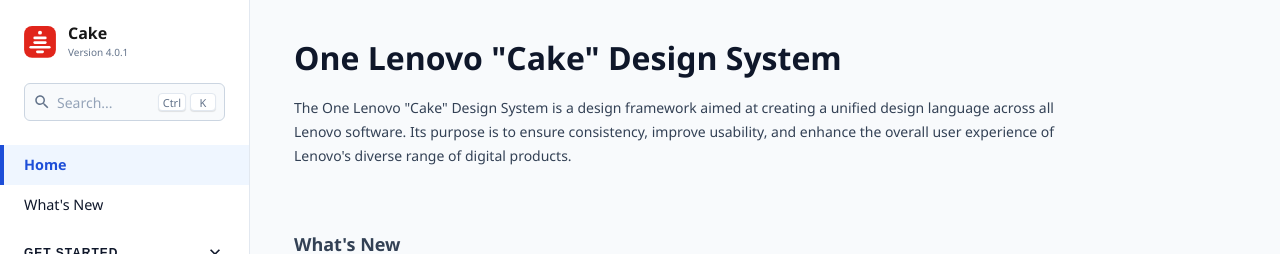
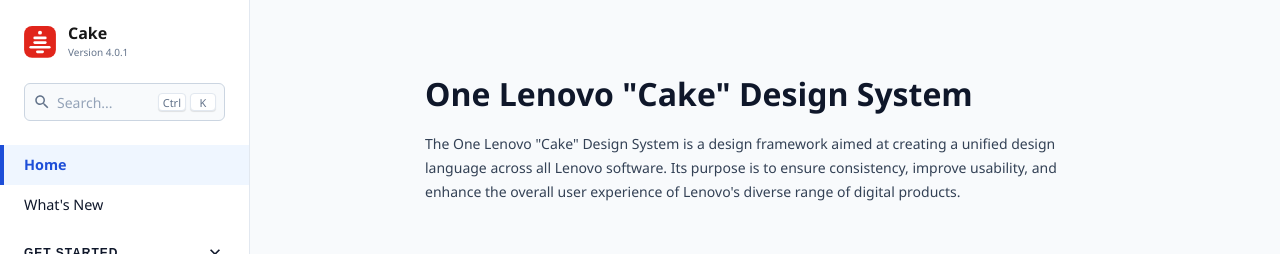
Before and after one commit to cake-admin/cakev2, a React (Create React App) app: page / in a window 1280 px wide. Shown: the top 254 px of the page. Built offline with nearby package versions, Linux system fonts and the light colour scheme.

Commit message:
Fix: Restore original homepage layout while keeping standardized layouts for other pages

```diff
--- a/src/pages/Home.js
+++ b/src/pages/Home.js
@@ -13,14 +13,13 @@ import colorData from '../data/colors.json';
 import heroBanner from '../assets/hero/hero-banner.png';
 
 const PageContainer = styled.div`
-  padding: 24px;
-  max-width: 1200px;
+  max-width: 680px;
   margin: 0 auto;
-  min-height: 100vh;
+  padding: 60px 20px 120px 20px;
 `;
 
-const Header = styled.div`
-  margin-bottom: 48px;
+const PageHeader = styled.div`
+  margin-bottom: 40px;
 `;
 
 const PageTitle = styled.h1`
@@ -39,7 +38,6 @@ const PageDescription = styled.p`
   font-size: 14px;
   line-height: 24px;
   margin: 0 0 24px 0;
-  max-width: 800px;
 `;
 
 const Section = styled.section`
@@ -181,12 +179,12 @@ const Home = () => {
 
   return (
     <PageContainer>
-      <Header>
+      <PageHeader>
         <PageTitle>One Lenovo "Cake" Design System</PageTitle>
         <PageDescription>
           The One Lenovo "Cake" Design System is a design framework aimed at creating a unified design language across all Lenovo software. Its purpose is to ensure consistency, improve usability, and enhance the overall user experience of Lenovo's diverse range of digital products.
         </PageDescription>
-      </Header>
+      </PageHeader>
 
       <Section>
         <SectionTitle>What's New</SectionTitle>
```
